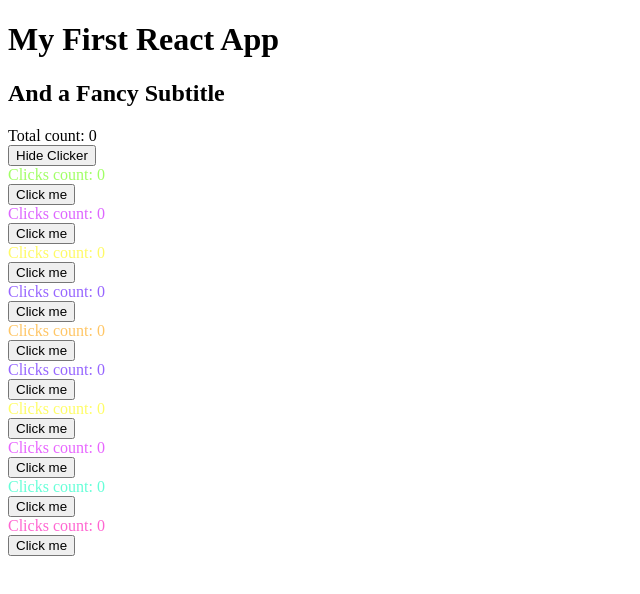
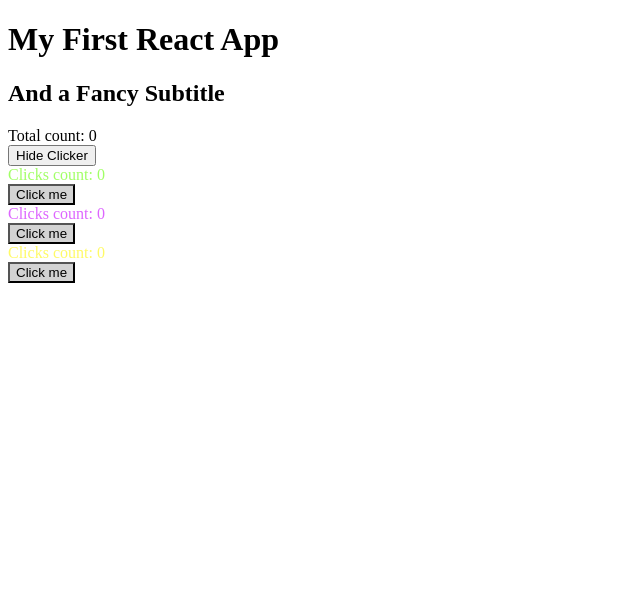
Before and after one commit to Jun-del/react-first-application, a React (Create React App) app: page / in a window 1280 px wide. Shown: the top 594 px of the page, without its empty margins (0-640 px from the left). Built offline with nearby package versions, Linux system fonts and the light colour scheme.

Commit message:
Add useRef hook to change button styles
Add useRef hook to change button styles.

```diff
--- a/src/Clicker.js
+++ b/src/Clicker.js
@@ -1,4 +1,4 @@
-import { useEffect, useState } from "react";
+import { useRef, useEffect, useState } from "react";
 
 export default function Clicker({ keyName, color, increment }) {
   //   const countState = useState(0);
@@ -9,10 +9,15 @@ export default function Clicker({ keyName, color, increment }) {
     parseInt(localStorage.getItem(keyName) ?? 0)
   );
 
+  const buttonRef = useRef();
+
   // To call the function only on the first render, use empty array []
   //   useEffect(() => {}, []);
 
   useEffect(() => {
+    buttonRef.current.style.backgroundColor = "lightgrey";
+    buttonRef.current.style.color = "black";
+
     // The logical AND (&&) (logical conjunction) operator for a set of boolean operands will be
     // true if and only if all the operands are true. Otherwise it will be false.
     // const savedCount = parseInt(localStorage.getItem("count") ?? 0);
@@ -42,7 +47,9 @@ export default function Clicker({ keyName, color, increment }) {
   return (
     <div>
       <div style={{ color: color }}>Clicks count: {count}</div>
-      <button onClick={buttonClick}>Click me</button>
+      <button ref={buttonRef} onClick={buttonClick}>
+        Click me
+      </button>
     </div>
   );
 }
--- a/src/index.js
+++ b/src/index.js
@@ -19,7 +19,7 @@ root.render(
     /> */}
 
     {/* This is same as above code */}
-    <App clickersCount={10}>
+    <App clickersCount={3}>
       <h1>My First React App</h1>
       <h2>And a Fancy Subtitle</h2>
     </App>
```
